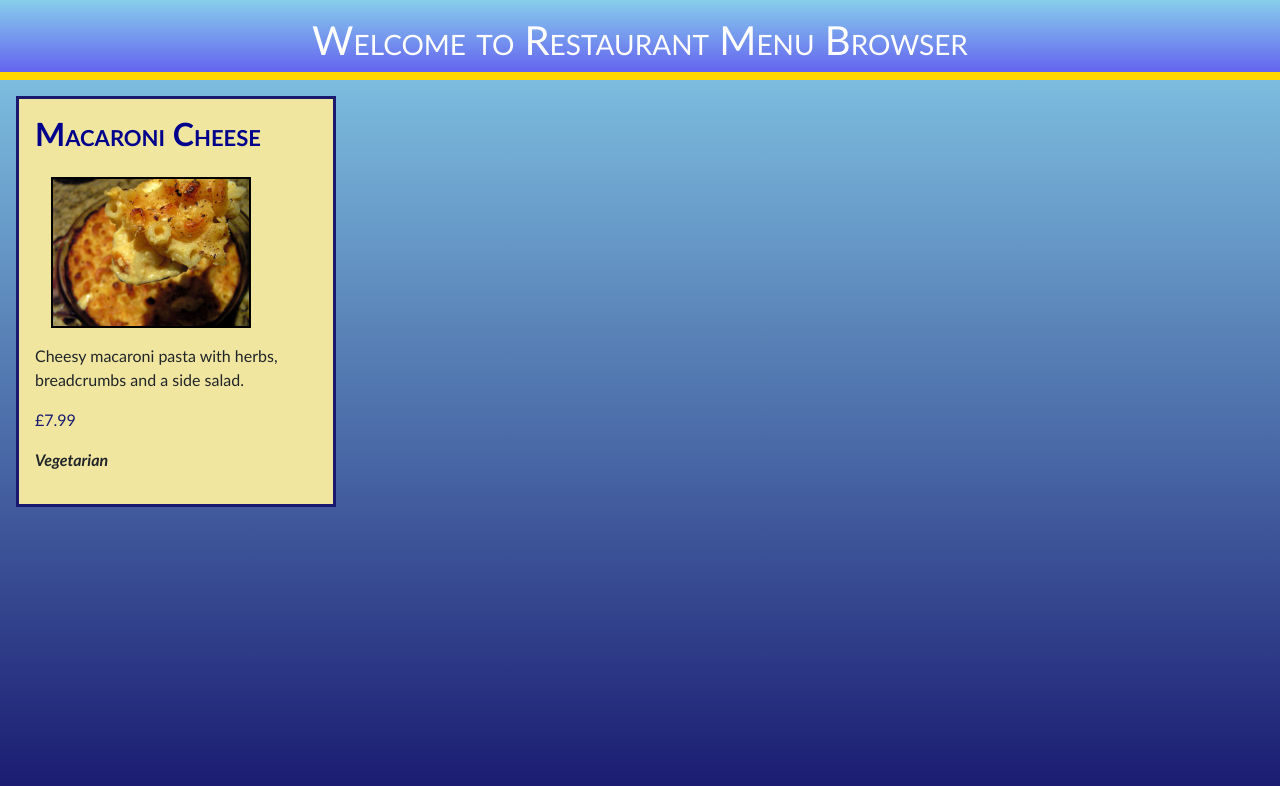
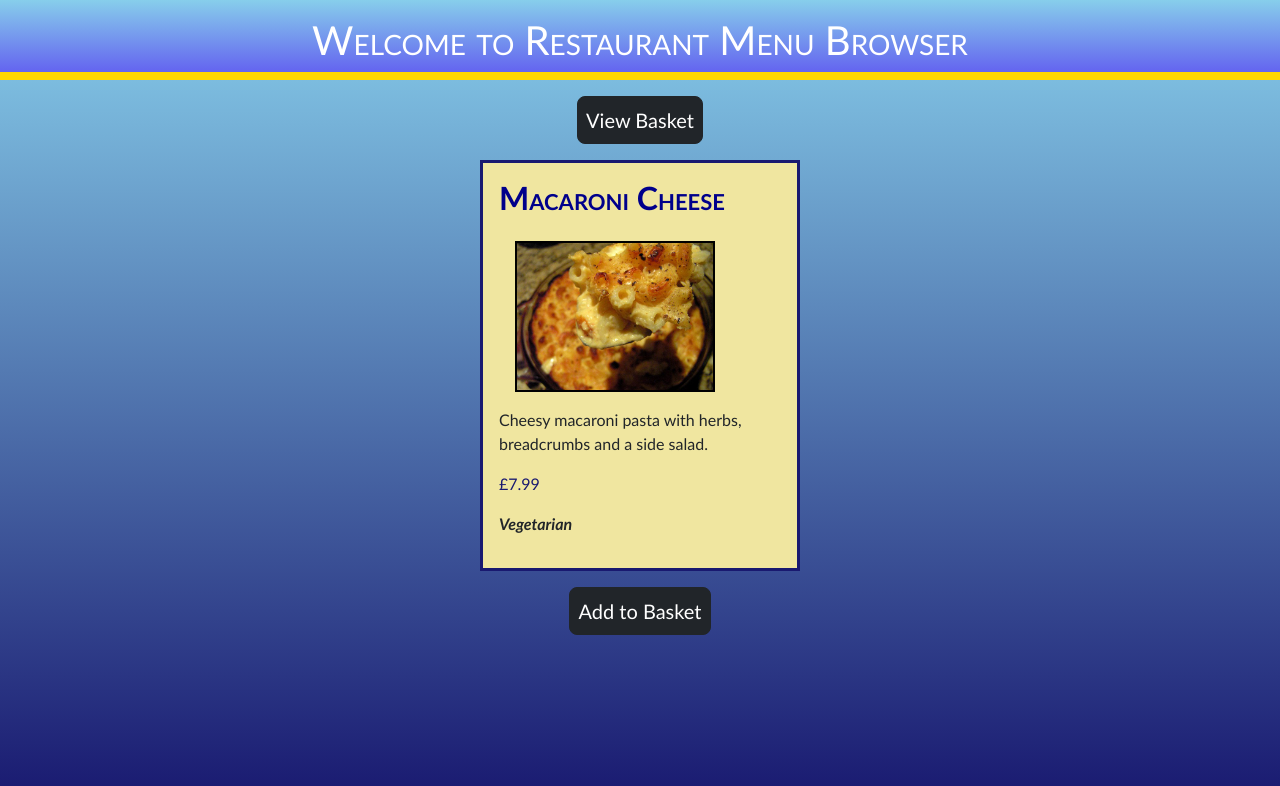
Before and after one commit to daniellegoodlake21/restaurant-menu, a React (Create React App) app: page /restaurant-menu/1 in a window 1280 px wide. Shown: the top 786 px of the page. Built offline with nearby package versions, Linux system fonts and the light colour scheme.

Commit message:
Add 'add to basket' functionality

```diff
--- a/src/App.tsx
+++ b/src/App.tsx
@@ -1,13 +1,12 @@
-import Menu, { MenuInterface } from "./Menu";
 import * as React from "react";
-import MealComponent from "./MealComponent";
 import "./scss/styles.scss"
 import { context } from "./context";
-import { useState } from "react";
 import Home from "./pages/Home";
 import { BrowserRouter, Routes, Route} from "react-router-dom";
 import { initialState, reducer } from "./reducer";
 import MealInfo from "./pages/MealInfo";
+import Layout from "./layout";
+import Basket from "./pages/Basket";
 function App(): JSX.Element
 {
     const [state, dispatch] = React.useReducer(reducer, initialState)
@@ -17,10 +16,13 @@ function App(): JSX.Element
         <div className="App">
             <main>
                 <BrowserRouter>
-                    <Routes>
-                        <Route path="/restaurant-menu" element={<Home/>}/>
-                        <Route path="/restaurant-menu/:id" element={<MealInfo/>}/>
-                    </Routes>
+                    <Layout>
+                        <Routes>
+                            <Route path="/restaurant-menu" element={<Home/>}/>
+                            <Route path="/restaurant-menu/:id" element={<MealInfo dispatch={dispatch}/>}/>
+                            <Route path="/restaurant-menu/basket" element={<Basket/>}/>
+                        </Routes>
+                    </Layout>
                 </BrowserRouter>
             </main>
         </div>
--- a/src/Menu.ts
+++ b/src/Menu.ts
@@ -29,7 +29,8 @@ const lasagne: MealInterface = {
 }
 
 export interface MenuInterface {
-    meals: MealInterface[]
+    meals: MealInterface[],
+    mealsInBasket: MealInterface[]
 }
 
 const menu = [macaroniCheese, chips, lasagne];
--- a/src/index.tsx
+++ b/src/index.tsx
@@ -5,7 +5,5 @@ import App from "./App"
 const container = document.getElementById('root');
 const root = createRoot(container);
 root.render(
-    <React.StrictMode>
     <App />
-  </React.StrictMode>,
 );
--- /dev/null
+++ b/src/layout/index.tsx
@@ -0,0 +1,19 @@
+import * as React from "react";
+import { useNavigate } from "react-router-dom";
+
+const Layout: React.FC<{children: React.ReactNode}> = ({children}): JSX.Element => {
+
+    const navigate = useNavigate();
+
+    return (<main>
+        <header>
+            <h1 className="custom-navbar">Welcome to Restaurant Menu Browser</h1>
+            <button className="btn btn-lg btn-dark" onClick={() => navigate("/restaurant-menu/basket")}>View Basket</button>
+        </header>
+        <section>
+            {children}
+        </section>
+    </main>);
+};
+
+export default Layout;
--- /dev/null
+++ b/src/pages/Basket/index.tsx
@@ -0,0 +1,15 @@
+import * as React from "react";
+import { context } from "../../context";
+import { MenuInterface } from "../../Menu";
+import { Fragment } from "react";
+import MealComponent from "../../MealComponent";
+
+const Basket: React.FC = () : JSX.Element =>
+{
+    const state = React.useContext(context) as MenuInterface;
+    return (<Fragment>{state.mealsInBasket.length ? (<Fragment>
+        {state.mealsInBasket.map(meal => <MealComponent id={meal.id} key={meal.id} title={meal.title} description={meal.description} price={meal.price} dietaryPreference={meal.dietaryPreference} imagePath={meal.imagePath}/>)}</Fragment>) : <h2>Basket is empty</h2>}
+    </Fragment>);
+};
+
+export default Basket;
--- a/src/pages/Home/index.tsx
+++ b/src/pages/Home/index.tsx
@@ -8,7 +8,6 @@ const Home: React.FC = (): JSX.Element =>
 
     return (
         <Fragment>
-             <h1 className="custom-navbar">Welcome to Restaurant Menu Browser</h1>
 
             {
                 Menu.length ? (
@@ -25,6 +24,6 @@ const Home: React.FC = (): JSX.Element =>
             }
         </Fragment>
     )
-}
+};
 
 export default Home;
--- a/src/pages/MealInfo/index.tsx
+++ b/src/pages/MealInfo/index.tsx
@@ -3,14 +3,25 @@ import { useParams } from "react-router-dom";
 import { context } from "../../context";
 import MealInterface from "../../../MealInterface";
 import MealComponent from "../../MealComponent";
+import ActionInterface from "../../Actions";
 import * as React from "react";
-const MealInfo: React.FC = (): JSX.Element =>
+
+interface MealInfoProps {
+    dispatch: React.Dispatch<ActionInterface>
+}
+
+const MealInfo: React.FC<MealInfoProps> = ({dispatch}): JSX.Element =>
 {
-
     const state = useContext(context);
     const {id} = useParams();
-    console.log(state.meals.length);
+
     const meal: MealInterface = state?.meals[(id as unknown as number)-1] as MealInterface;
-    return (<div>    <h1 className="custom-navbar">Welcome to Restaurant Menu Browser</h1><MealComponent key={meal.id} id={meal.id} title={meal.title} description={meal.description} price={meal.price} dietaryPreference={meal.dietaryPreference} imagePath={meal.imagePath}/></div>);
-}
+
+    const handleClick = () => {
+        dispatch({actionType: "ADD_MEAL_TO_BASKET", payload: meal})
+    }
+
+ return (<div><MealComponent key={meal.id + 1} id={meal.id + 1} title={meal.title} description={meal.description} price={meal.price} dietaryPreference={meal.dietaryPreference} imagePath={meal.imagePath}/><button className="btn btn-dark btn-lg" onClick={handleClick}>Add to Basket</button></div>);
+};
+
 export default MealInfo;
--- a/src/reducer/index.ts
+++ b/src/reducer/index.ts
@@ -4,7 +4,8 @@ import ActionInterface from "../Actions";
 import Meal from "../../MealInterface";
 
 export const initialState: MenuInterface = {
-    meals: Menu
+    meals: Menu,
+    mealsInBasket: []
 }
 
 
@@ -14,7 +15,10 @@ export const reducer = (state: MenuInterface, action: ActionInterface): MenuInte
     const {actionType, payload} = action;
     switch (actionType)
     {
-        case "ADD_MEAL_TO_BASKET": return {...state, meals: payload as Meal[]}
+        case "ADD_MEAL_TO_BASKET":
+            let newBasket = state.mealsInBasket;
+            newBasket.push(payload as Meal)
+            return {...state, mealsInBasket: newBasket};
         default: return state;
     }
 }
--- a/src/scss/styles.scss
+++ b/src/scss/styles.scss
@@ -39,6 +39,7 @@ body
     border: 3px solid midnightblue;
     padding: 1rem;
     margin: 1rem;
+    margin: 0 auto;
 }
 
 .meal-title
@@ -101,3 +102,11 @@ body
         margin: 0.5rem;
     }
 }
+
+.btn-dark.btn-lg
+{
+    padding: 0.5rem;
+    display: flex;
+    margin: 1rem auto;
+
+}
```
Also changed, not shown: 1 other file (tests, documents, lock files or other folders).
